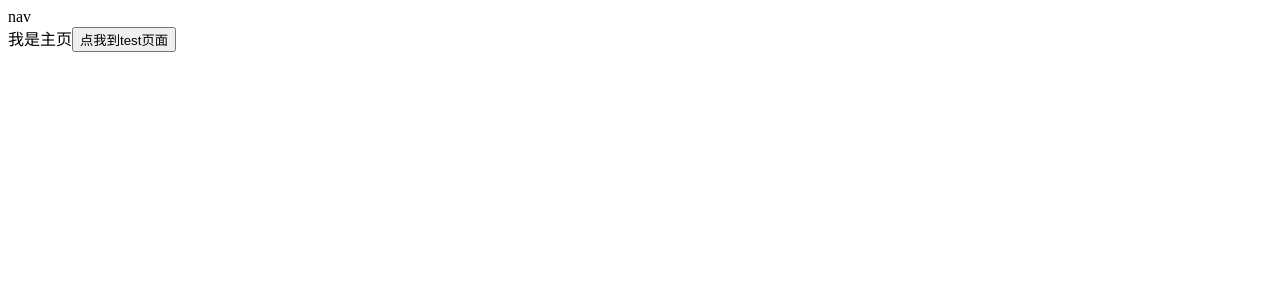
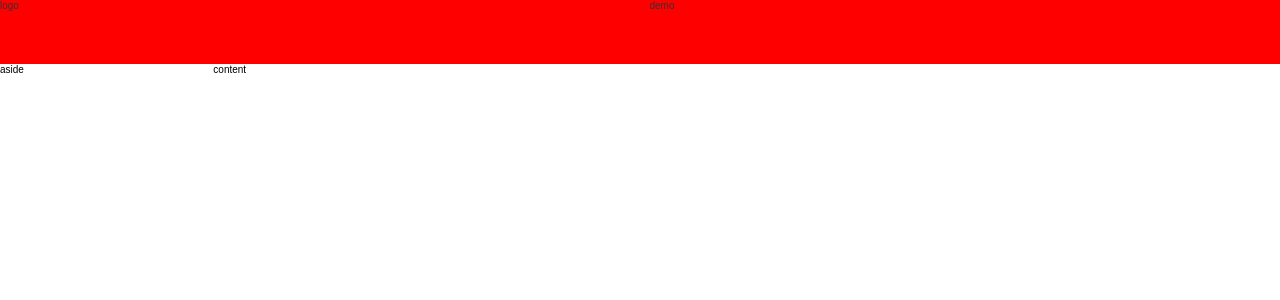
Before and after one commit to D-bxg-org/application, a React (Create React App) app: page /demo in a window 1280 px wide. Shown: the top 300 px of the page. Built offline with nearby package versions, Linux system fonts and the light colour scheme.

Commit message:
增加nav和demo页面布局

```diff
--- a/public/css/globle.css
+++ b/public/css/globle.css
@@ -1,15 +1,102 @@
 /*
-    初始化
+    1 初始化
 */
-:root{}
-
-/*
-    特定类
-*/
-.relative{
-    position: relative;
+:root {
 }
 
-.absolute{
-    position: absolute;
+/* 设置根属性，利于其他需要设定大小的属性使用rem */
+html,
+body {
+  width: 100%;
+  height: 100%;
+  overflow-x: hidden;
 }
+html {
+  font-family: "Hiragino Sans GB", "Microsoft Yahei", arial, \5b8b\4f53,
+    "Helvetica Neue", Helvetica, STHeiTi, sans-serif;
+  font-size: 62.5%;
+}
+/* body的margin自带8px，因此需要清除 */
+body {
+  margin: 0;
+}
+/* 很少需要全部属性都设置 */
+* {
+  /*该属性让一个盒子大小，符合人的思维。
+    width = padding + border + content;
+    content = line-height * line-num;*/
+  box-sizing: border-box;
+}
+*,
+*::before,
+*::after {
+  -webkit-box-sizing: border-box;
+  box-sizing: border-box;
+}
+/* 去除连接标签下划线和默认颜色 */
+a {
+  text-decoration: none;
+  color: #333;
+}
+/* 标签 */
+ul {
+  padding: 0;
+  margin: 0;
+  list-style: none;
+}
+/* 标题与段落 */
+h1,
+h2,
+h3,
+h4,
+h5,
+h6,
+p {
+  margin: 0;
+  font-weight: normal;
+}
+/* 斜体 */
+i,
+em {
+  font-style: normal;
+}
+/*  */
+input::-ms-clear,
+input::-ms-reveal {
+  display: none;
+}
+textarea,
+input,
+button {
+  outline: none;
+}
+/* 图片自适应 */
+img {
+  width: 100%;
+}
+/* 清除浮动 */
+.clear::after {
+  content: "";
+  display: block;
+  clear: both;
+}
+/* 以下为为老旧版本浏览器做的适配 */
+header,
+section,
+footer,
+aside,
+nav,
+article,
+figure {
+  display: block;
+}
+/*
+    2 特定类
+*/
+.relative {
+  position: relative;
+}
+
+.absolute {
+  position: absolute;
+}
--- a/public/index.html
+++ b/public/index.html
@@ -2,7 +2,7 @@
  * @Author: D_bxg
  * @Date: 2021-02-10 17:10:05
  * @LastEditors: D_bxg
- * @LastEditTime: 2021-02-16 17:31:10
+ * @LastEditTime: 2021-02-16 17:51:00
  * @Description: file content
  * @FilePath: \application\public\index.html
 -->
@@ -32,7 +32,8 @@
       work correctly both with client-side routing and a non-root public URL.
       Learn how to configure a non-root public URL by running `npm run build`.
     -->
-    <link rel="stylesheet" href="./css/globle.css">
+    <!-- css -->
+    <link rel="stylesheet" href="%PUBLIC_URL%/css/globle.css">
     <title>D_bxg_org</title>
   </head>
   <body>
--- /dev/null
+++ b/src/components/Nav/index.css
@@ -0,0 +1,23 @@
+.nav {
+  width: 100vw;
+  min-height: 8vh;
+  background: red;
+}
+
+.nav__items {
+  flex: 10;
+}
+
+.nav__logo {
+  flex: 4;
+}
+
+.nav__search {
+  flex: 10;
+}
+
+.nav__section {
+  width: 100%;
+  min-height: 8vh;
+  display: flex;
+}
--- a/src/components/Nav/index.jsx
+++ b/src/components/Nav/index.jsx
@@ -1,11 +1,23 @@
-import React, { Component } from 'react'
+import React, { Component } from "react";
+import { Link } from "react-router-dom";
+import "./index.min.css";
 
 export default class Nav extends Component {
-    render() {
-        return (
-            <header>
-                nav
-            </header>
-        )
-    }
+  render() {
+    return (
+      <nav className="nav">
+        <section className="nav__section">
+          <Link to="/">
+            <div className="nav__logo">logo</div>
+          </Link>
+          <div className="nav__search"></div>
+          <div className="nav__items">
+            <Link to="/demo">
+              <div className="nav__demo">demo</div>
+            </Link>
+          </div>
+        </section>
+      </nav>
+    );
+  }
 }
--- /dev/null
+++ b/src/components/Nav/index.min.css
@@ -0,0 +1 @@
+.nav{width:100vw;min-height:8vh;background:red}.nav__items{flex:10}.nav__logo{flex:4}.nav__search{flex:10}.nav__section{width:100%;min-height:8vh;display:flex}
--- /dev/null
+++ b/src/components/Nav/index.scss
@@ -0,0 +1,21 @@
+.nav {
+  width: 100vw;
+  min-height: 8vh;
+  background: red;
+  &__items {
+      flex: 10;
+  }
+  &__logo {
+    flex: 4;
+
+  }
+  &__search {
+    flex: 10;
+
+  }
+  &__section {
+    width: 100%;
+    min-height:8vh;
+    display: flex;
+  }
+}
--- /dev/null
+++ b/src/pages/Demo/index.css
@@ -0,0 +1,18 @@
+.demo {
+  width: 100vw;
+  height: 100vh;
+}
+
+.demo__aside {
+  flex: 4;
+}
+
+.demo__content {
+  flex: 20;
+}
+
+.demo__section {
+  width: 100vw;
+  height: 92vh;
+  display: flex;
+}
--- /dev/null
+++ b/src/pages/Demo/index.jsx
@@ -0,0 +1,17 @@
+import React, { Component } from "react";
+import Nav from "../../components/Nav";
+import "./index.min.css"
+
+export default class Demo extends Component {
+  render() {
+    return (
+      <section className="demo">
+        <Nav></Nav>
+        <div className="demo__section">
+          <div className="demo__aside">aside</div>
+          <div className="demo__content">content</div>
+        </div>
+      </section>
+    );
+  }
+}
--- /dev/null
+++ b/src/pages/Demo/index.min.css
@@ -0,0 +1 @@
+.demo{width:100vw;height:100vh}.demo__aside{flex:4}.demo__content{flex:20}.demo__section{width:100vw;height:92vh;display:flex}
--- /dev/null
+++ b/src/pages/Demo/index.scss
@@ -0,0 +1,15 @@
+.demo {
+  width: 100vw;
+  height: 100vh;
+  &__aside {
+    flex: 4;
+  }
+  &__content {
+    flex: 20;
+  }
+  &__section {
+    width: 100vw;
+    height: 92vh;
+    display: flex;
+  }
+}
--- a/src/pages/index.jsx
+++ b/src/pages/index.jsx
@@ -3,6 +3,7 @@ import { Route, Switch } from "react-router-dom";
 
 import Home from "./Home";
 import Test from './Test';
+import Demo from './Demo';
 
 export default class pages extends Component {
   render() {
@@ -10,6 +11,7 @@ export default class pages extends Component {
       <Fragment>
         <Switch>
           <Route path="/test" component={Test} />
+          <Route path="/demo" component={Demo} />
           <Route path="/" component={Home} />
         </Switch>
       </Fragment>
```
